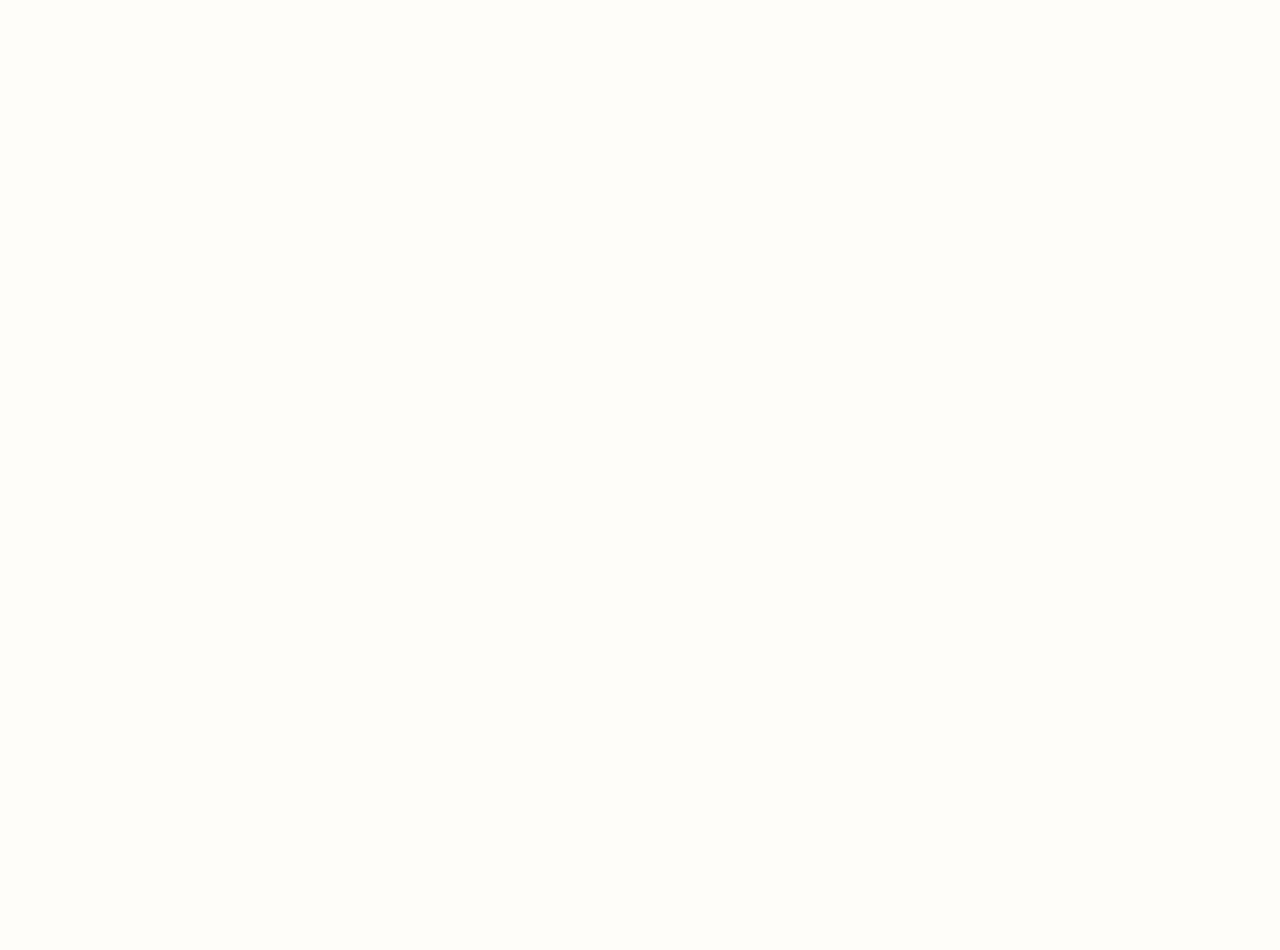
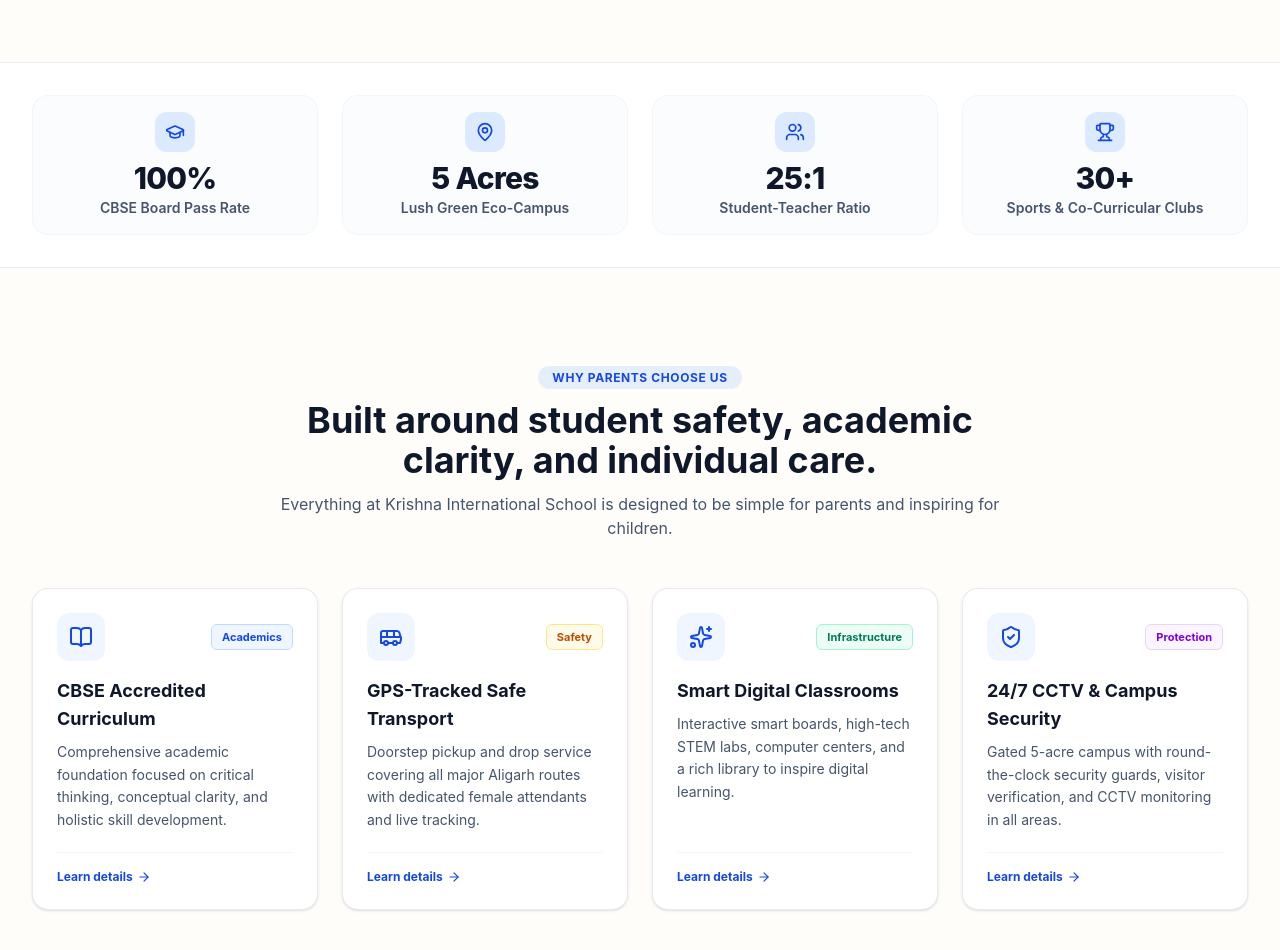
Before and after one commit to kaustubhk02/DETTROIN-INT-Kaustubh-SchooWebsite, a React (Vite) app: page / in a window 1280 px wide. Shown: the part 720-1670 px from the top of the page. Before the commit the page ends 800 px from the top, so only its background shows below. Built offline with nearby package versions, Linux system fonts and the light colour scheme.

Commit message:
Added About Us and Why Choose Us feature sections

```diff
--- a/src/App.jsx
+++ b/src/App.jsx
@@ -1,5 +1,7 @@
 import Navbar from './components/layout/Navbar';
 import Hero from './components/sections/Hero';
+import StatsBar from './components/sections/StatsBar';
+import WhyChooseUs from './components/sections/WhyChooseUs';
 import './App.css';
 
 export default function App() {
@@ -12,6 +14,8 @@
       <Navbar onOpenInquiry={handleOpenInquiry} />
       <main className="flex-1">
         <Hero onOpenInquiry={handleOpenInquiry} />
+        <StatsBar />
+        <WhyChooseUs />
       </main>
     </div>
   );
--- /dev/null
+++ b/src/components/sections/StatsBar.jsx
@@ -0,0 +1,38 @@
+import { GraduationCap, MapPin, Users, Trophy } from "lucide-react";
+
+const STATS = [
+  { value: "100%", label: "CBSE Board Pass Rate", icon: GraduationCap },
+  { value: "5 Acres", label: "Lush Green Eco-Campus", icon: MapPin },
+  { value: "25:1", label: "Student-Teacher Ratio", icon: Users },
+  { value: "30+", label: "Sports & Co-Curricular Clubs", icon: Trophy },
+];
+
+export default function StatsBar() {
+  return (
+    <section className="bg-white border-y border-slate-200/80 py-8 shadow-2xs">
+      <div className="max-w-7xl mx-auto px-4 sm:px-6 lg:px-8">
+        <div className="grid grid-cols-2 md:grid-cols-4 gap-6 text-center">
+          {STATS.map((stat, i) => {
+            const IconComp = stat.icon;
+            return (
+              <div
+                key={i}
+                className="flex flex-col items-center p-4 rounded-2xl bg-slate-50/50 border border-slate-100/80 hover:border-slate-200 transition-colors"
+              >
+                <div className="w-10 h-10 rounded-xl bg-blue-100 text-blue-700 flex items-center justify-center mb-2">
+                  <IconComp size={20} />
+                </div>
+                <div className="text-2xl sm:text-3xl font-extrabold text-slate-900 tracking-tight">
+                  {stat.value}
+                </div>
+                <div className="text-xs sm:text-sm font-semibold text-slate-600 mt-0.5">
+                  {stat.label}
+                </div>
+              </div>
+            );
+          })}
+        </div>
+      </div>
+    </section>
+  );
+}
--- /dev/null
+++ b/src/components/sections/WhyChooseUs.jsx
@@ -0,0 +1,85 @@
+import { BookOpen, Bus, Sparkles, ShieldCheck, ArrowRight } from "lucide-react";
+
+const FEATURES = [
+  {
+    title: "CBSE Accredited Curriculum",
+    description: "Comprehensive academic foundation focused on critical thinking, conceptual clarity, and holistic skill development.",
+    icon: BookOpen,
+    badge: "Academics",
+    color: "bg-blue-50 text-blue-700 border-blue-200",
+  },
+  {
+    title: "GPS-Tracked Safe Transport",
+    description: "Doorstep pickup and drop service covering all major Aligarh routes with dedicated female attendants and live tracking.",
+    icon: Bus,
+    badge: "Safety",
+    color: "bg-amber-50 text-amber-700 border-amber-200",
+  },
+  {
+    title: "Smart Digital Classrooms",
+    description: "Interactive smart boards, high-tech STEM labs, computer centers, and a rich library to inspire digital learning.",
+    icon: Sparkles,
+    badge: "Infrastructure",
+    color: "bg-emerald-50 text-emerald-700 border-emerald-200",
+  },
+  {
+    title: "24/7 CCTV & Campus Security",
+    description: "Gated 5-acre campus with round-the-clock security guards, visitor verification, and CCTV monitoring in all areas.",
+    icon: ShieldCheck,
+    badge: "Protection",
+    color: "bg-purple-50 text-purple-700 border-purple-200",
+  },
+];
+
+export default function WhyChooseUs() {
+  return (
+    <section id="why-us" className="py-16 sm:py-24 bg-[#FFFDF9]">
+      <div className="max-w-7xl mx-auto px-4 sm:px-6 lg:px-8">
+        <div className="text-center max-w-3xl mx-auto">
+          <span className="text-xs font-bold uppercase tracking-wider text-blue-700 bg-blue-100/70 px-3.5 py-1 rounded-full">
+            Why Parents Choose Us
+          </span>
+          <h2 className="text-2xl sm:text-3xl lg:text-4xl font-bold text-slate-900 mt-3">
+            Built around student safety, academic clarity, and individual care.
+          </h2>
+          <p className="mt-3 text-slate-600 text-sm sm:text-base">
+            Everything at Krishna International School is designed to be simple for parents and inspiring for children.
+          </p>
+        </div>
+
+        <div className="mt-12 grid sm:grid-cols-2 lg:grid-cols-4 gap-6">
+          {FEATURES.map((feat, idx) => {
+            const IconComponent = feat.icon;
+            return (
+              <div
+                key={idx}
+                className="bg-white rounded-2xl p-6 border border-slate-200/80 shadow-sm hover:shadow-md transition-shadow flex flex-col justify-between"
+              >
+                <div>
+                  <div className="flex items-center justify-between mb-4">
+                    <div className="w-12 h-12 rounded-xl bg-blue-50 text-blue-700 flex items-center justify-center">
+                      <IconComponent size={24} />
+                    </div>
+                    <span className={`text-[11px] font-bold px-2.5 py-1 rounded-md border ${feat.color}`}>
+                      {feat.badge}
+                    </span>
+                  </div>
+                  <h3 className="text-lg font-bold text-slate-900 mb-2">
+                    {feat.title}
+                  </h3>
+                  <p className="text-xs sm:text-sm text-slate-600 leading-relaxed">
+                    {feat.description}
+                  </p>
+                </div>
+                <div className="mt-5 pt-4 border-t border-slate-100 flex items-center gap-1 text-xs font-bold text-blue-700">
+                  <span>Learn details</span>
+                  <ArrowRight size={14} />
+                </div>
+              </div>
+            );
+          })}
+        </div>
+      </div>
+    </section>
+  );
+}
```
